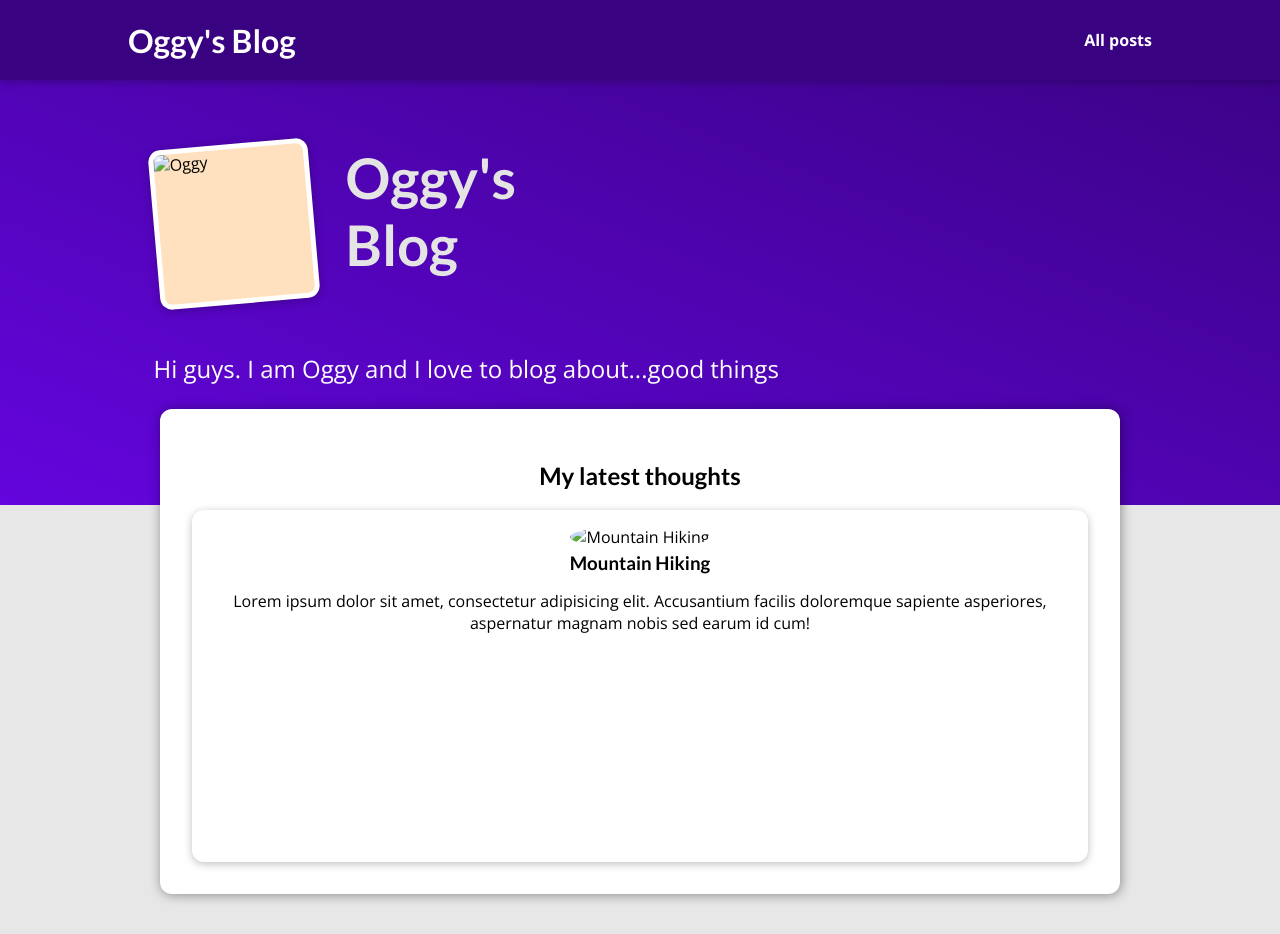
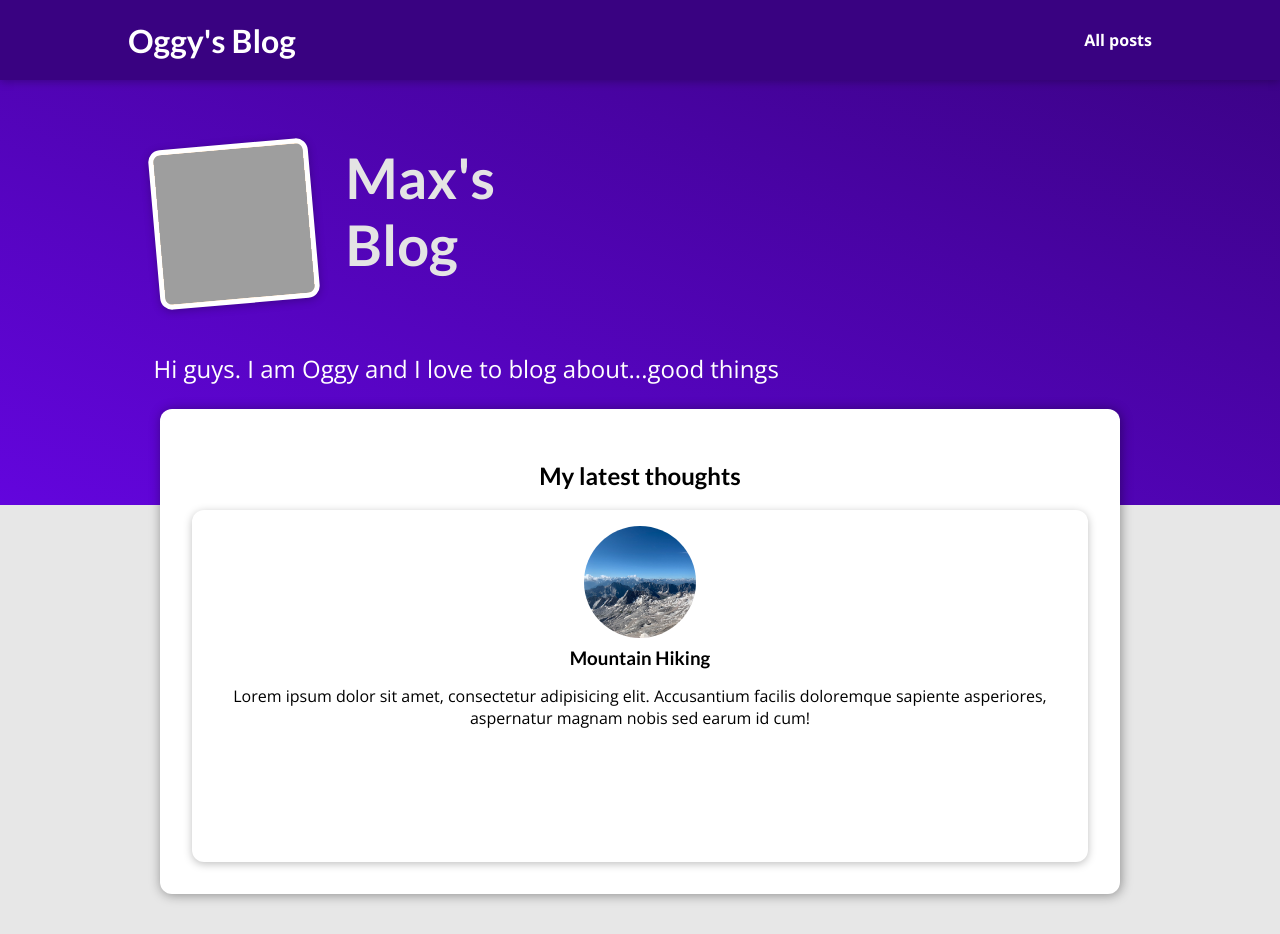
Before and after one commit to alchemistbg/udemy-python-django-the-practical-guide, a Django app: page / in a window 1280 px wide. Shown: the top 934 px of the page. Run offline with Django 4.2, Linux system fonts and the light colour scheme; grey boxes are pictures that could not be loaded.

Commit message:
Add images to the index.html

```diff
--- a/my_site/blog/templates/blog/index.html
+++ b/my_site/blog/templates/blog/index.html
@@ -20,8 +20,8 @@
 
 <section id='welcome'>
 	<header>
-		<img src="" alt="Oggy">
-		<h2>Oggy's Blog</h2>
+		<img src="{% static "blog/images/max.png" %}" alt="Oggy">
+		<h2>Max's Blog</h2>
 	</header>
 	<p>Hi guys. I am Oggy and I love to blog about...good things</p>
 </section>
@@ -33,7 +33,7 @@
 		<li>
 			<article class="post">
 				<a href="">
-					<img src="" alt="Mountain Hiking">
+					<img src="{% static "blog/images/mountains.jpg" %}" alt="Mountain Hiking">
 					<div class="post__content">
 						<h3>Mountain Hiking</h3>
 						<p>Lorem ipsum dolor sit amet, consectetur adipisicing elit. Accusantium facilis doloremque sapiente asperiores, aspernatur magnam nobis sed earum id cum!</p>
```
Also changed, not shown: my_site/blog/static/blog/images/coding.jpg (added), my_site/blog/static/blog/images/mountains.jpg (added), my_site/blog/static/blog/images/woods.jpg (added), 1 other file.
